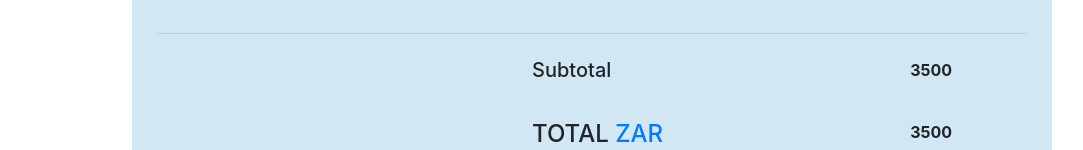
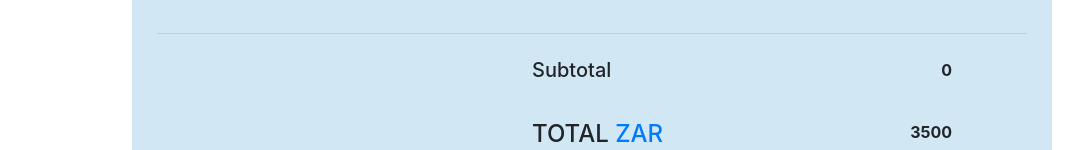
Before and after one commit to juliusvdw/custom-invoice-generator, a React (Create React App) app in the folder client/: page /pdf in a window 1280 px wide. Shown: the part 728-878 px from the top of the page, without its empty margins (48-1131 px from the left). Built offline with nearby package versions, Linux system fonts and the light colour scheme.

Commit message:
Dynamic subtotal created

```diff
--- a/client/src/components/form/Form.js
+++ b/client/src/components/form/Form.js
@@ -12,12 +12,11 @@ const Form = () => {
   const [to, setTo] = useState("");
   const [invoiceNo, setInvoiceNo] = useState("");
   const [invoiceDate, setInvoiceDate] = useState("");
-  const [items, setitems] = useState("");
   const [terms, setTerms] = useState("");
 
   const formContext = useContext(FormContext);
 
-  const { sendData, addItem } = formContext;
+  const { sendData, addItem, items } = formContext;
 
   //Send form data to server for pdf generation
   const onSubmit = (e) => {
@@ -28,6 +27,10 @@ const Form = () => {
     console.log(formData);
     sendData(formData);
   };
+
+  //Modify output for subtotal amount
+  let subTotal = 0;
+  items.forEach((item) => (subTotal += Number(item.amount)));
 
   return (
     <>
@@ -102,7 +105,7 @@ const Form = () => {
                 <h5>Subtotal</h5>
                 <span className="ml-auto">
                   {" "}
-                  <strong>3500</strong>
+                  <strong>{subTotal}</strong>
                 </span>
               </div>
               <div className="d-flex" style={{ marginTop: "30px" }}>
--- a/client/src/context/form/FormState.js
+++ b/client/src/context/form/FormState.js
@@ -9,7 +9,7 @@ const FormState = (props) => {
   const initialState = {
     success: null,
     loading: false,
-    items: [{ description: "", amount: 0.0, tax: false, id: uuidv4() }],
+    items: [{ description: "", amount: null, tax: false, id: uuidv4() }],
   };
 
   const [state, dispatch] = useReducer(FormReducer, initialState);
@@ -37,7 +37,7 @@ const FormState = (props) => {
   //Add item
   const addItem = () => {
     //Create new item that will be added to the item state in the reducer
-    let newItem = { description: "", amount: 0.0, tax: false, id: uuidv4() };
+    let newItem = { description: "", amount: null, tax: false, id: uuidv4() };
 
     dispatch({ type: ADD_ITEM, payload: newItem });
   };
```
